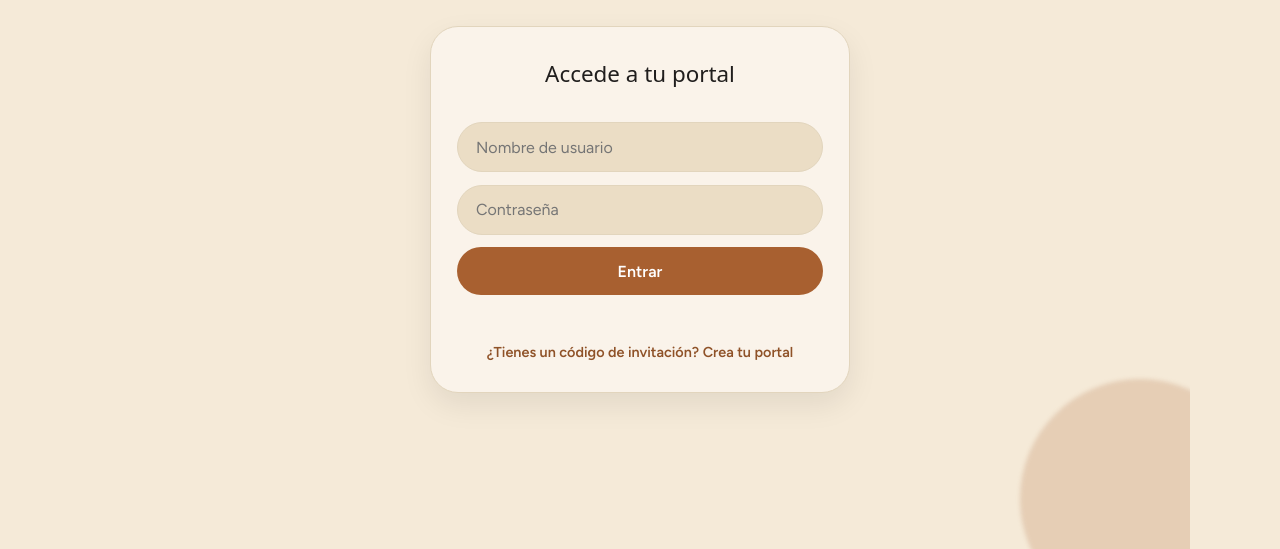
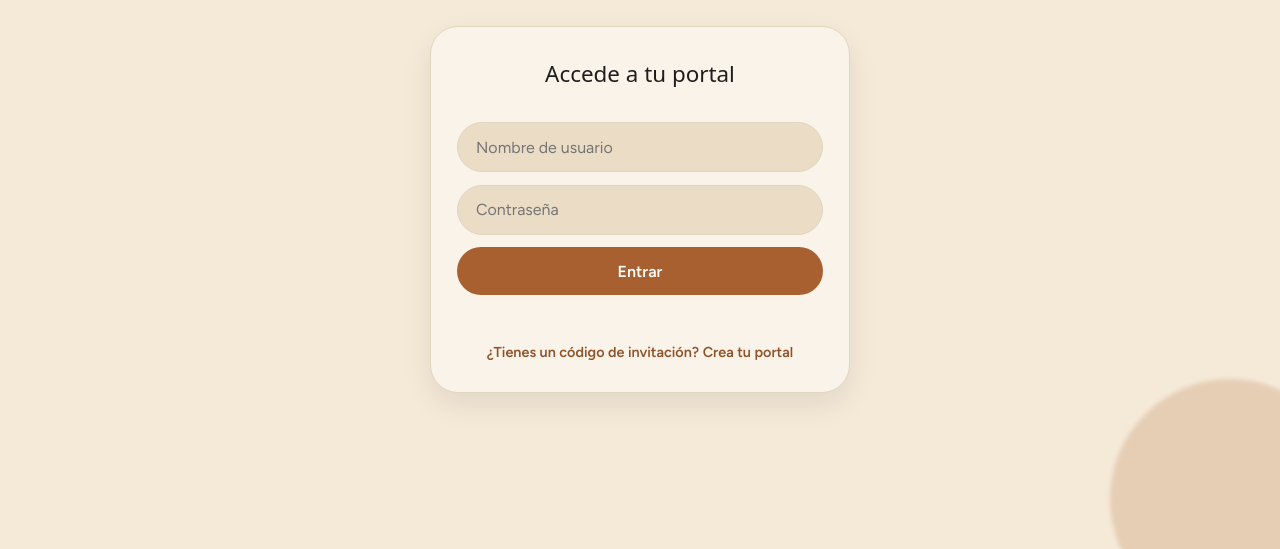
Before and after one commit to hersadev/Pasame-La-Foto, a website: page public/index.html in a window 1280 px wide. Shown: the part 251-800 px from the top of the page. Drawn offline with Linux system fonts and the light colour scheme; no server answers; a web font is replaced by a local one.

Commit message:
Arregla el fondo de la landing: los blobs se recortaban en la columna de 1100px

```diff
--- a/public/style.css
+++ b/public/style.css
@@ -923,6 +923,10 @@ body.landing-body {
 .landing {
   position: relative;
   overflow: hidden;
+  /* Anula el max-width que el CSS base da a <main>: el recorte de los blobs
+     decorativos debe caer en el borde real de la pantalla, no en la columna
+     centrada de 1100px (dejaba los círculos cortados en mitad del fondo) */
+  max-width: none;
   min-height: 100dvh;
   display: flex;
   flex-direction: column;
```
